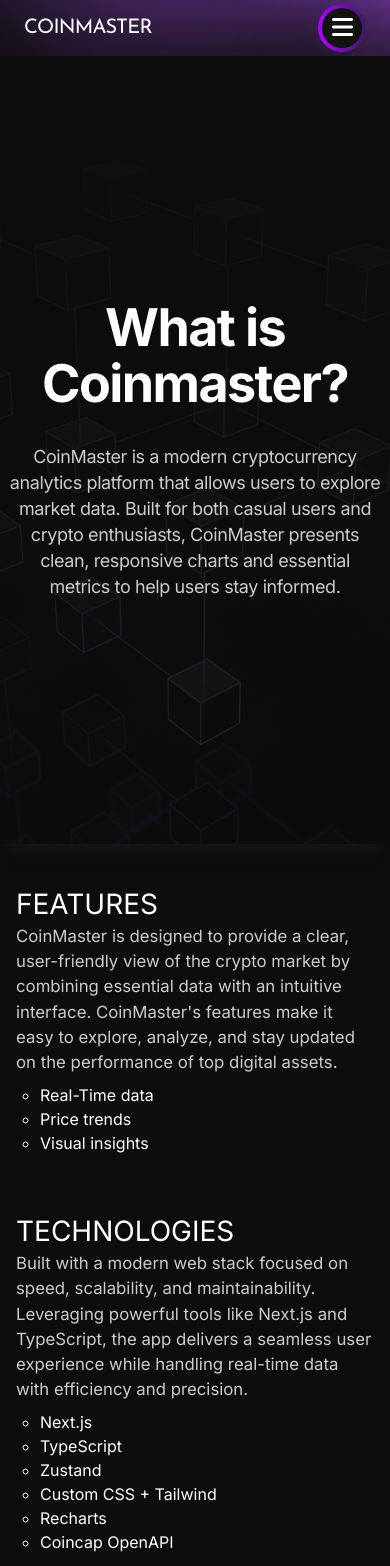
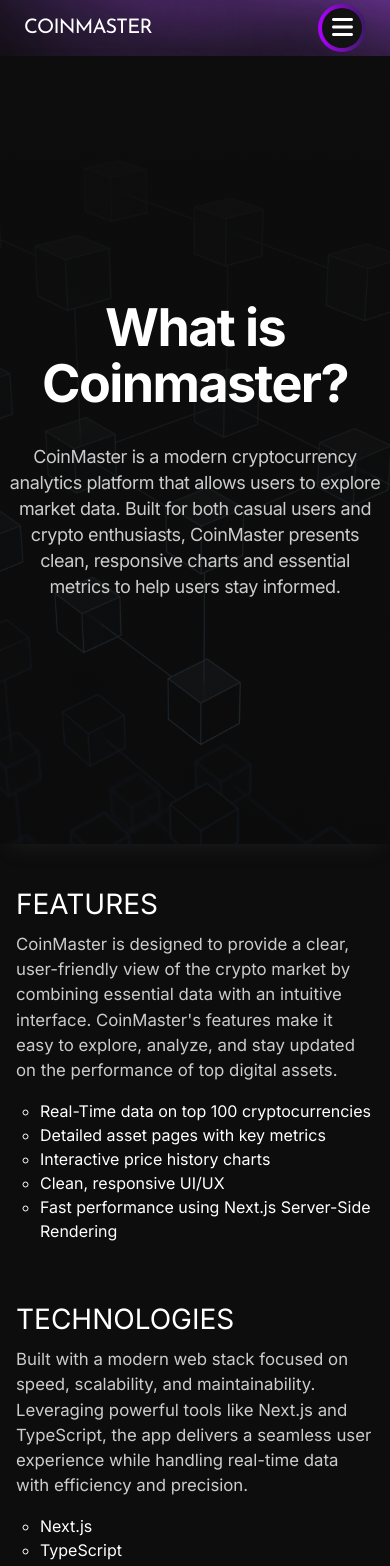
Before and after one commit to ricocatford/coinmaster, a Next.js app: page /about in a window 390 px wide. Shown: the top 1566 px of the page. Built offline with nearby package versions, Linux system fonts and the light colour scheme.

Commit message:
fix(navbar): add minor UX improvements for main navbar and gap for responsive navbar

```diff
--- a/src/assets/data/aboutSections.json
+++ b/src/assets/data/aboutSections.json
@@ -3,7 +3,13 @@
         "id": 0,
         "heading": "Features",
         "paragraph": "CoinMaster is designed to provide a clear, user-friendly view of the crypto market by combining essential data with an intuitive interface. CoinMaster's features make it easy to explore, analyze, and stay updated on the performance of top digital assets.",
-        "list": ["Real-Time data", "Price trends", "Visual insights"]
+        "list": [
+            "Real-Time data on top 100 cryptocurrencies",
+            "Detailed asset pages with key metrics",
+            "Interactive price history charts",
+            "Clean, responsive UI/UX ",
+            "Fast performance using Next.js Server-Side Rendering"
+        ]
     },
     {
         "id": 1,
--- a/src/assets/styles/components/cards/InfoCard.module.css
+++ b/src/assets/styles/components/cards/InfoCard.module.css
@@ -2,8 +2,8 @@
     display: flex;
     flex-direction: column;
     flex: 1 1 calc(33% - 2rem);
-    gap: 0.5rem;
-    padding: 2rem;
+    gap: 1rem;
+    padding: 3rem;
     animation: var(--fade-in) 0.75s;
 }
 
@@ -28,7 +28,7 @@
 
 @media screen and (max-width: 1280px) {
     .container {
-        padding: 2rem 1rem;
+        padding: 2rem;
         flex: 0 0 calc(50% - 2rem);
     }
 }
--- a/src/assets/styles/components/navbar/Navbar.module.css
+++ b/src/assets/styles/components/navbar/Navbar.module.css
@@ -41,14 +41,14 @@
     gap: 2rem;
 }
 
-.link {
+.label {
     padding: 0.5rem 0;
     transition: all ease-in-out 0.5s;
     font-size: 0.85rem;
 }
 
-.link:hover,
-.link:focus {
+.label:hover,
+.label:focus {
     color: var(--turquoise);
 }
 
@@ -133,6 +133,11 @@
         gap: 1rem;
     }
 
+    .link {
+        display: block;
+        width: 100%;
+    }
+
     .ctaLink {
         align-self: center;
     }
--- a/src/assets/styles/components/responsive-navbar/ResponsiveNavbar.module.css
+++ b/src/assets/styles/components/responsive-navbar/ResponsiveNavbar.module.css
@@ -13,7 +13,7 @@
     display: flex;
     flex-direction: column;
     gap: 2rem;
-    padding: 1rem;
+    padding: 4.5rem 1rem;
     background: var(--subtle-black);
 }
 
@@ -24,6 +24,7 @@
 .list {
     display: flex;
     flex-direction: column;
+    gap: 1rem;
 }
 
 .link {
--- a/src/components/layout/navbar/NavLinks.tsx
+++ b/src/components/layout/navbar/NavLinks.tsx
@@ -20,8 +20,9 @@
         >
             <ul className={styles.list}>
                 {links.map((link) => (
-                    <li className={styles.link} key={link.id}>
+                    <li className={styles.label} key={link.id}>
                         <Link
+                            className={styles.link}
                             href={link.href}
                             onClick={() => setIsToggled(false)}
                         >
```
